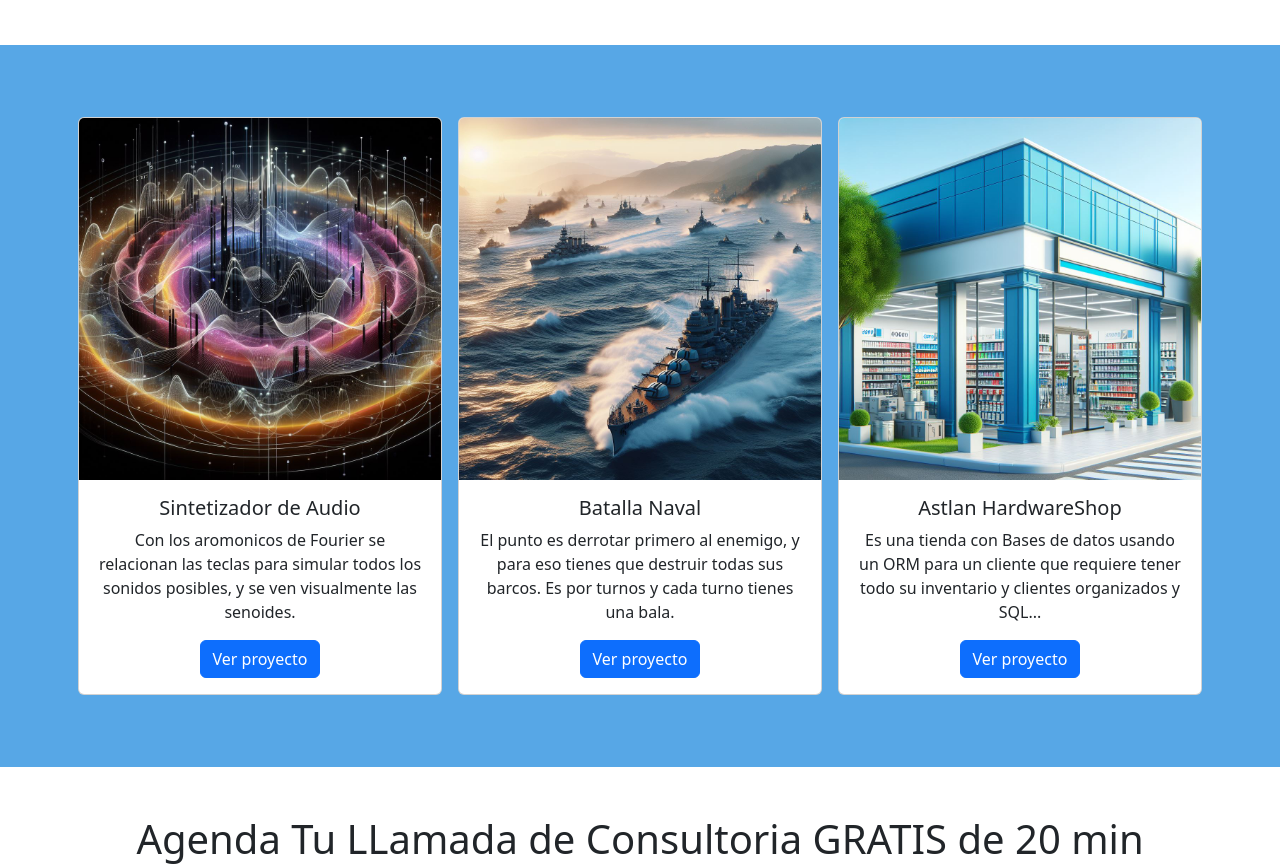
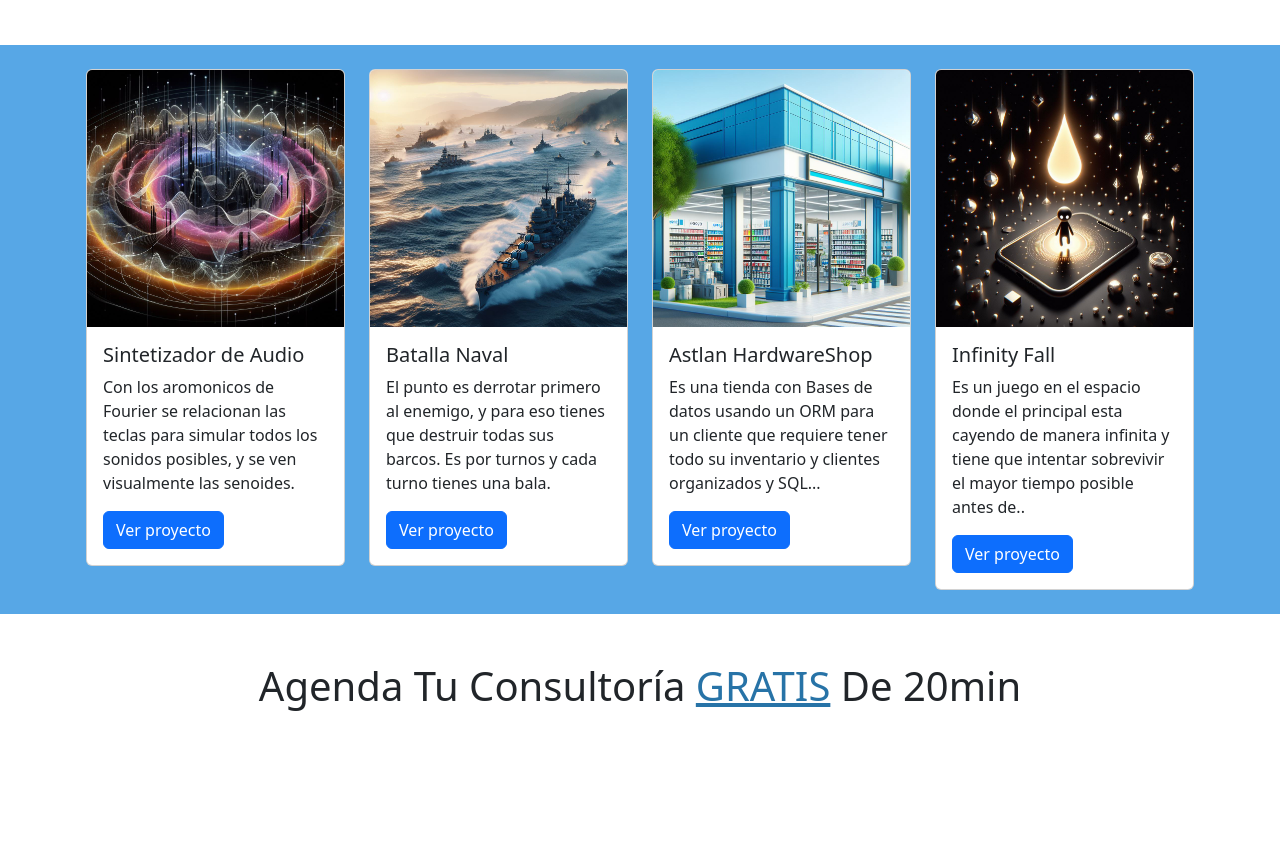
Before and after one commit to acasanova009/examenGCG2, a website: page src/index.html in a window 1280 px wide. Shown: the part 1160-2026 px from the top of the page. Drawn offline with nearby package versions, Linux system fonts and the light colour scheme; a script that the page names is missing.

Commit message:
finished

```diff
--- a/src/index.html
+++ b/src/index.html
@@ -14,7 +14,7 @@
   </head>
   <body>
     <nav
-      class="navbar navbar-expand-lg navbar-dark bg-body-secondary"
+      class="navbar navbar-expand-lg navbar-light bg-body-secondary"
       data-bs-theme="dark"
     >
       <div class="container-fluid">
@@ -39,6 +39,9 @@
             <li class="nav-item">
               <a class="nav-link" href="#idProyects">Proyectos</a>
             </li>
+            <li class="nav-item">
+              <a class="nav-link" href="#idConsultoria">Consultoría</a>
+            </li>
           </ul>
         </div>
       </div>
@@ -50,14 +53,21 @@
         >
           <div class="col-lg-8 align-self-end">
             <h1 class="text-white font-weight-bold">
-              Full Stack ASP.NET Azure
+              Full Stack
+              <span style="text-decoration: underline; rgb(0, 2, 5)"
+                >ASP.NET</span
+              >
+              Azure
             </h1>
             <hr class="divider" />
           </div>
           <div class="col-lg-8 align-self-baseline">
             <h2 class="text-white mb-5">
-              Página Web Dinámicas Profesionales con Bases de Datos directo en
-              Azure
+              Página Web Dinámicas
+              <span style="text-decoration: ; color: rgb(0, 2, 5)"
+                >Profesionales</span
+              >
+              con Bases de Datos directo en Azure
             </h2>
             <a class="btn btn-light btn-xl" href="#idConsultoria"
               >Consultoria Gratis!</a
@@ -93,9 +103,9 @@
     </section>
 
     <section class="bg-tertiary" id="idProyects">
-      <div class="container text-center">
-        <div class="row py-5 align-items-start">
-          <div class="col p-2 my-3">
+      <div class="container p-3">
+        <div class="row justify-content-around">
+          <div class="col-lg-3 col-md-6 col-sm-6 my-2">
             <div class="card">
               <img src="assets/img/oig3.jpg" class="card-img-top" alt="..." />
               <div class="card-body">
@@ -106,14 +116,14 @@
                   senoides.
                 </p>
                 <a
-                  href="https://github.com/acasanova009/AudioSynthesizer"
+                  href="https://github.com/acasanova009/SandBox"
                   class="btn btn-primary"
                   >Ver proyecto</a
                 >
               </div>
             </div>
           </div>
-          <div class="col p-2 my-3">
+          <div class="col-lg-3 col-md-6 col-sm-6 my-2">
             <div class="card">
               <img src="assets/img/oig2.jpg" class="card-img-top" alt="..." />
               <div class="card-body">
@@ -131,7 +141,8 @@
               </div>
             </div>
           </div>
-          <div class="col p-2 my-3">
+
+          <div class="col-lg-3 col-md-6 col-sm-6 my-2">
             <div class="card">
               <img src="assets/img/oig1.jpg" class="card-img-top" alt="..." />
               <div class="card-body">
@@ -149,6 +160,24 @@
               </div>
             </div>
           </div>
+          <div class="col-lg-3 col-md-6 col-sm-6 my-2">
+            <div class="card">
+              <img src="assets/img/oig4.jpg" class="card-img-top" alt="..." />
+              <div class="card-body">
+                <h5 class="card-title">Infinity Fall</h5>
+                <p class="card-text">
+                  Es un juego en el espacio donde el principal esta cayendo de
+                  manera infinita y tiene que intentar sobrevivir el mayor
+                  tiempo posible antes de..
+                </p>
+                <a
+                  href="https://github.com/acasanova009/InfinityFall"
+                  class="btn btn-primary"
+                  >Ver proyecto</a
+                >
+              </div>
+            </div>
+          </div>
         </div>
       </div>
     </section>
@@ -157,8 +186,15 @@
       <div class="container">
         <div class="row">
           <div class="col my-5">
-            <div class="h1 text-center">
-              Agenda Tu LLamada de Consultoria GRATIS de 20 min
+            <div class="text-center">
+              <div class="h1">
+                Agenda Tu Consultoría
+                <span
+                  style="text-decoration: underline; color: rgb(39, 115, 167)"
+                  >GRATIS</span
+                >
+                De 20min
+              </div>
             </div>
           </div>
         </div>
```
Also changed, not shown: src/assets/img/oig4.jpg (added).
